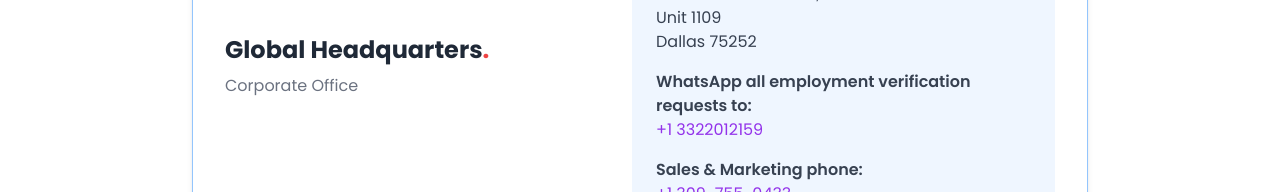
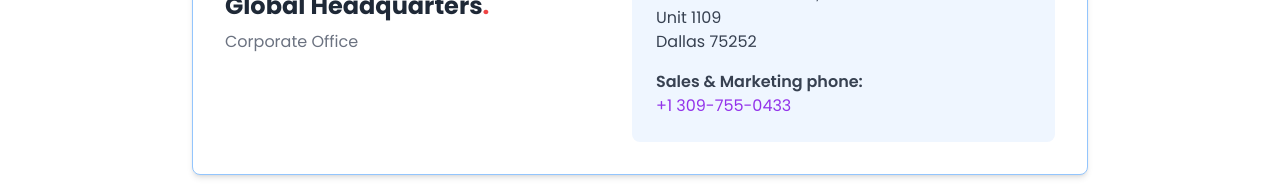
Before and after one commit to sakteeshwari/Kalvenit, a Next.js app: page /contact in a window 1280 px wide. Shown: the part 243-435 px from the top of the page. Built offline with nearby package versions, Linux system fonts and the light colour scheme.

Commit message:
removwd watsup

```diff
--- a/app/components/Contactuspagehead/Contactuspagehead.jsx
+++ b/app/components/Contactuspagehead/Contactuspagehead.jsx
@@ -27,10 +27,7 @@ export default function GlobalHeadquarters() {
         <p>Unit 1109</p>
         <p>Dallas 75252</p>
 
-        <div className="mt-4">
-          <h4 className="font-semibold">WhatsApp all employment verification requests to:</h4>
-          <p className="text-purple-600">+1 3322012159</p>
-        </div>
+
 
         <div className="mt-4">
           <h4 className="font-semibold">Sales & Marketing phone:</h4>
--- a/app/components/Navbardesign/Navbardesign.jsx
+++ b/app/components/Navbardesign/Navbardesign.jsx
@@ -10,10 +10,7 @@ import "./Navbar.css"
 const Navbardesign = ({menuItems,
     }) => {
 
-
-
-
-      const [isMenuOpen, setIsMenuOpen] = useState(false);
+  const [isMenuOpen, setIsMenuOpen] = useState(false);
   const [expandedItems, setExpandedItems] = useState({}); // Track expanded menu items
   const [hoveredIndex, setHoveredIndex] = useState(null); // Track hovered item index
   const [showSubMenu, setShowSubMenu] = useState(false);
```
